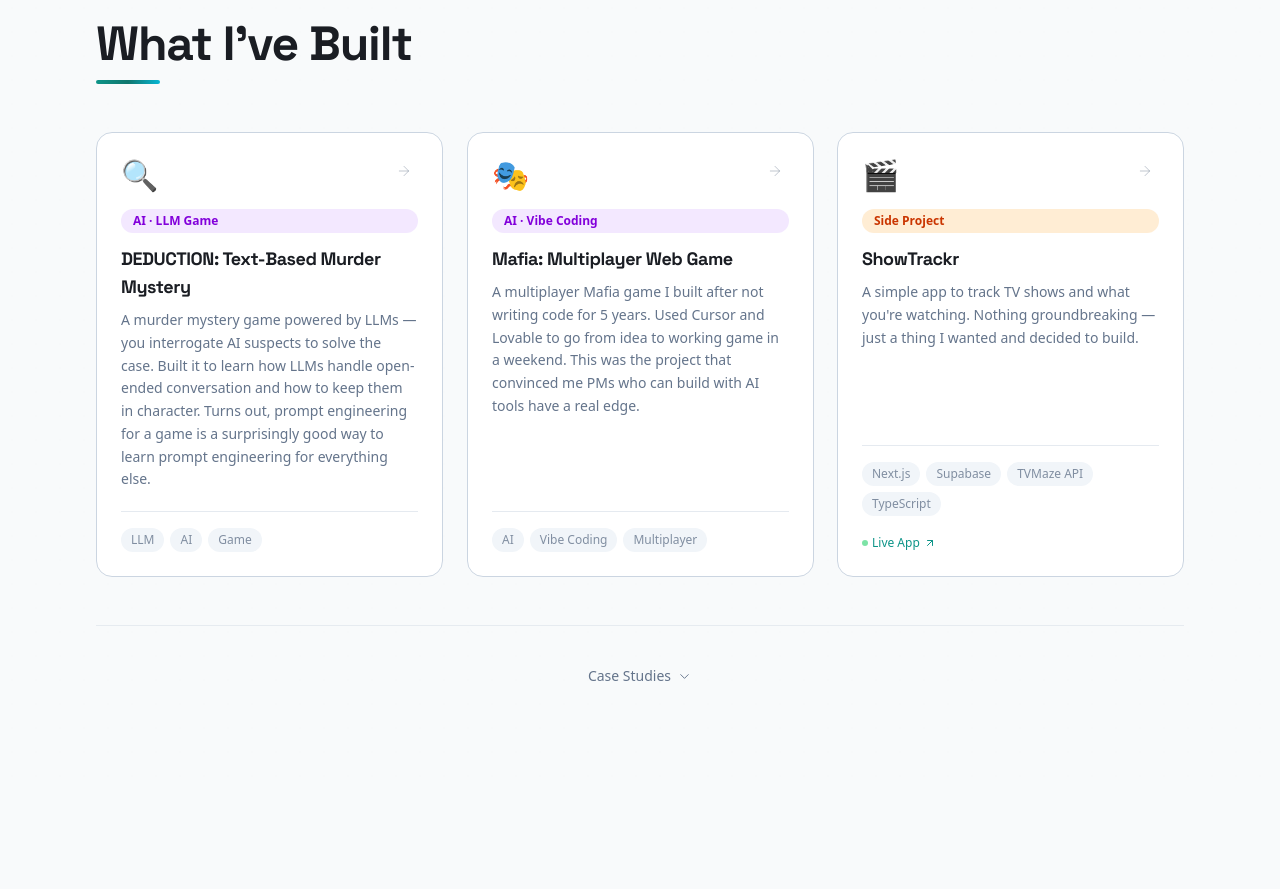
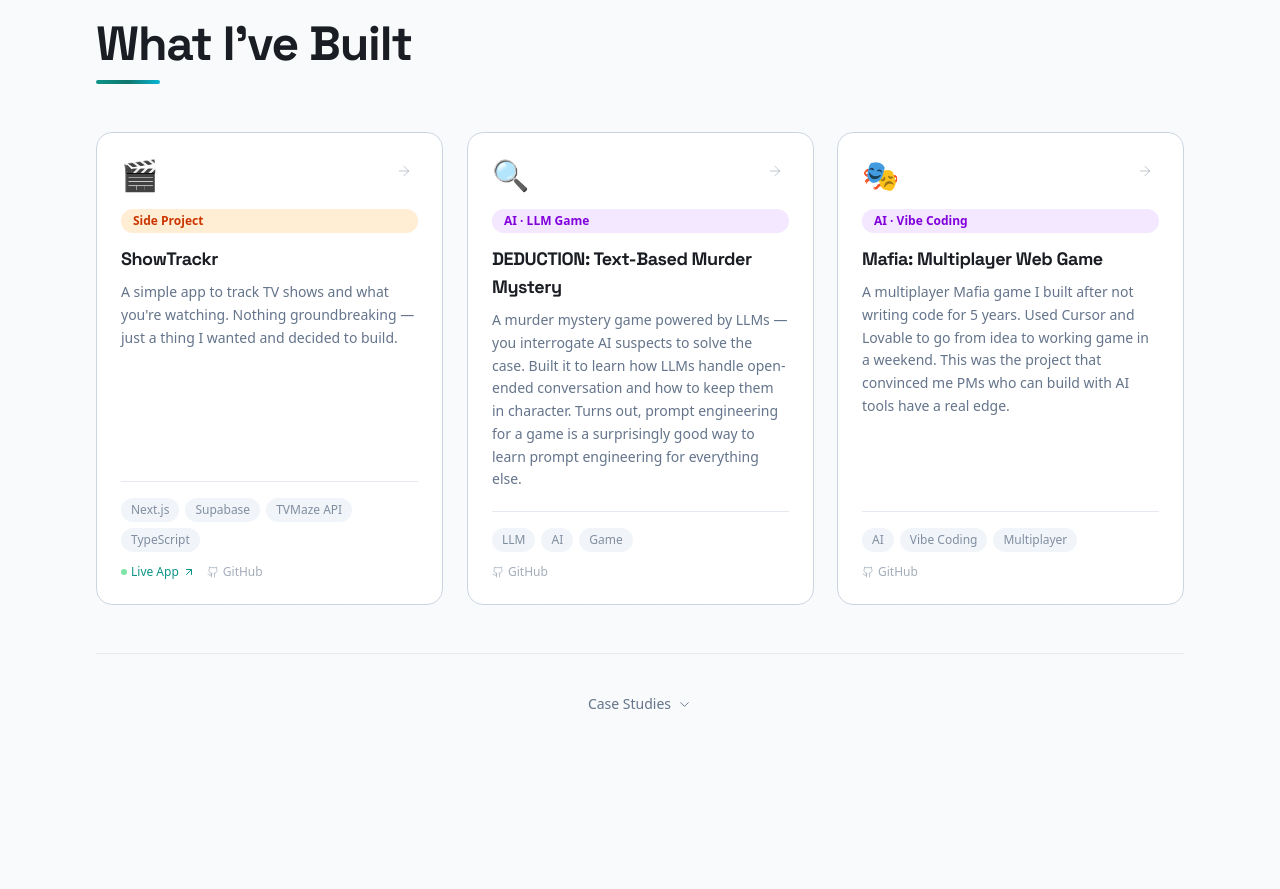
Before and after one commit to Mahe1235/Mahe1235.github.io, a Next.js app: page / in a window 1280 px wide. Shown: the part 1860-2749 px from the top of the page. Built offline with nearby package versions, Linux system fonts and the light colour scheme.

Commit message:
Projects: ShowTrackr first, add GitHub links to all main cards

```diff
--- a/src/components/sections/Projects.tsx
+++ b/src/components/sections/Projects.tsx
@@ -2,7 +2,7 @@
 
 import { useState } from "react";
 import { motion, AnimatePresence } from "framer-motion";
-import { ArrowUpRight, ArrowRight, ChevronDown } from "lucide-react";
+import { ArrowUpRight, ArrowRight, ChevronDown, Github } from "lucide-react";
 import Link from "next/link";
 import TiltCard from "@/components/ui/TiltCard";
 import { projects } from "@/data/projects";
@@ -85,6 +85,7 @@ export default function Projects() {
                             </span>
                           ))}
                         </div>
+                        <div className="flex items-center gap-3">
                           {project.liveUrl && (
                             <a
                               href={project.liveUrl}
@@ -98,6 +99,19 @@ export default function Projects() {
                               <ArrowUpRight size={12} />
                             </a>
                           )}
+                          {project.githubUrl && (
+                            <a
+                              href={project.githubUrl}
+                              target="_blank"
+                              rel="noopener noreferrer"
+                              onClick={(e) => e.stopPropagation()}
+                              className="inline-flex items-center gap-1 text-xs font-medium text-muted/60 hover:text-foreground transition-colors duration-200"
+                            >
+                              <Github size={12} strokeWidth={1.5} />
+                              GitHub
+                            </a>
+                          )}
+                        </div>
                       </div>
                     </>
                   );
--- a/src/data/projects.ts
+++ b/src/data/projects.ts
@@ -8,11 +8,25 @@ export interface Project {
   notionUrl?: string;
   slug?: string;
   liveUrl?: string;
+  githubUrl?: string;
   type: "main" | "case-study";
 }
 
 export const projects: Project[] = [
   // ── Main cards (AI builds & side projects) ──────────────────────────────────
+  {
+    title: "ShowTrackr",
+    emoji: "🎬",
+    category: "Side Project",
+    categoryColor: "bg-orange-100 text-orange-700",
+    tags: ["Next.js", "Supabase", "TVMaze API", "TypeScript"],
+    summary:
+      "A simple app to track TV shows and what you're watching. Nothing groundbreaking — just a thing I wanted and decided to build.",
+    slug: "showtrackr",
+    liveUrl: "https://show-trackr-ten.vercel.app/",
+    githubUrl: "https://github.com/Mahe1235/ShowTrackr",
+    type: "main",
+  },
   {
     title: "DEDUCTION: Text-Based Murder Mystery",
     emoji: "🔍",
@@ -22,6 +36,7 @@ export const projects: Project[] = [
     summary:
       "A murder mystery game powered by LLMs — you interrogate AI suspects to solve the case. Built it to learn how LLMs handle open-ended conversation and how to keep them in character. Turns out, prompt engineering for a game is a surprisingly good way to learn prompt engineering for everything else.",
     slug: "deduction-murder-mystery",
+    githubUrl: "https://github.com/Mahe1235/murder-mystery",
     type: "main",
   },
   {
@@ -33,18 +48,7 @@ export const projects: Project[] = [
     summary:
       "A multiplayer Mafia game I built after not writing code for 5 years. Used Cursor and Lovable to go from idea to working game in a weekend. This was the project that convinced me PMs who can build with AI tools have a real edge.",
     slug: "mafia-multiplayer-game",
-    type: "main",
-  },
-  {
-    title: "ShowTrackr",
-    emoji: "🎬",
-    category: "Side Project",
-    categoryColor: "bg-orange-100 text-orange-700",
-    tags: ["Next.js", "Supabase", "TVMaze API", "TypeScript"],
-    summary:
-      "A simple app to track TV shows and what you're watching. Nothing groundbreaking — just a thing I wanted and decided to build.",
-    slug: "showtrackr",
-    liveUrl: "https://show-trackr-ten.vercel.app/",
+    githubUrl: "https://github.com/Mahe1235/mafia-game",
     type: "main",
   },
 
```
Lines whose indentation alone changed are shown as unchanged.
